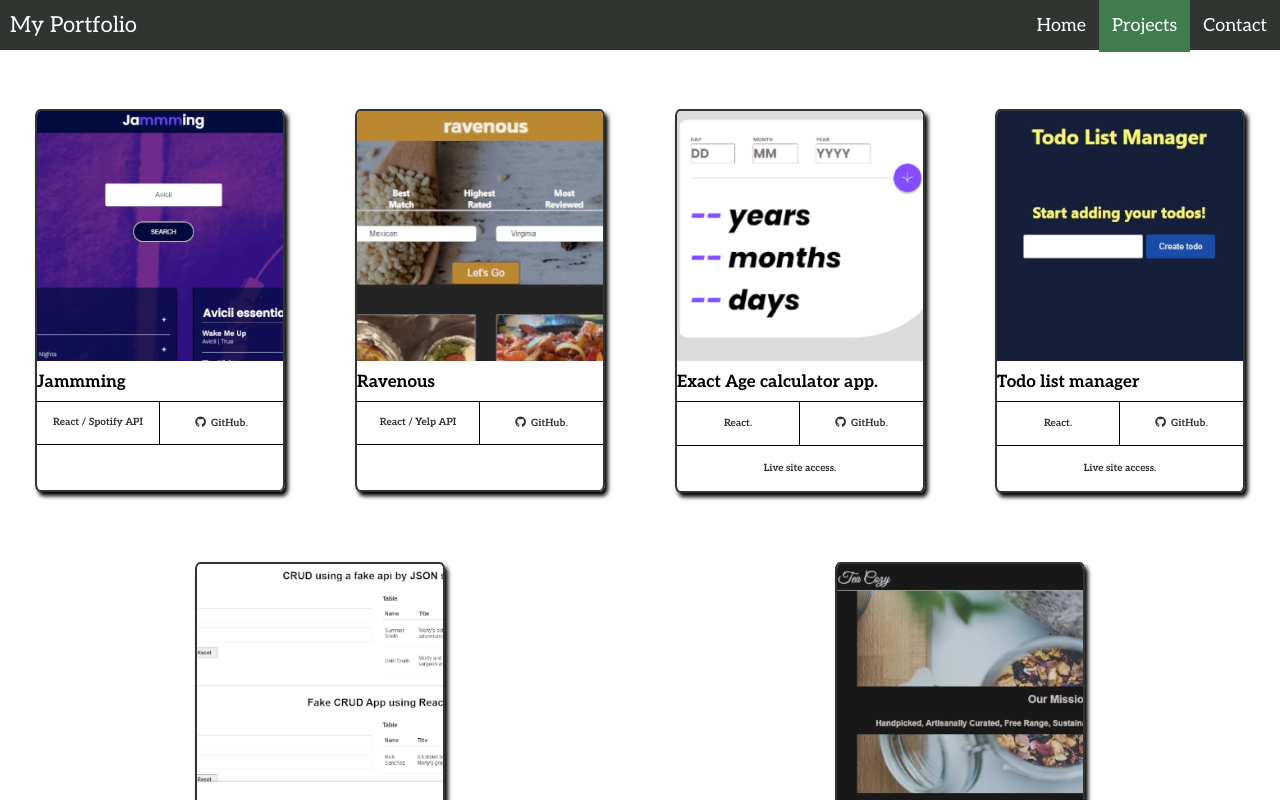
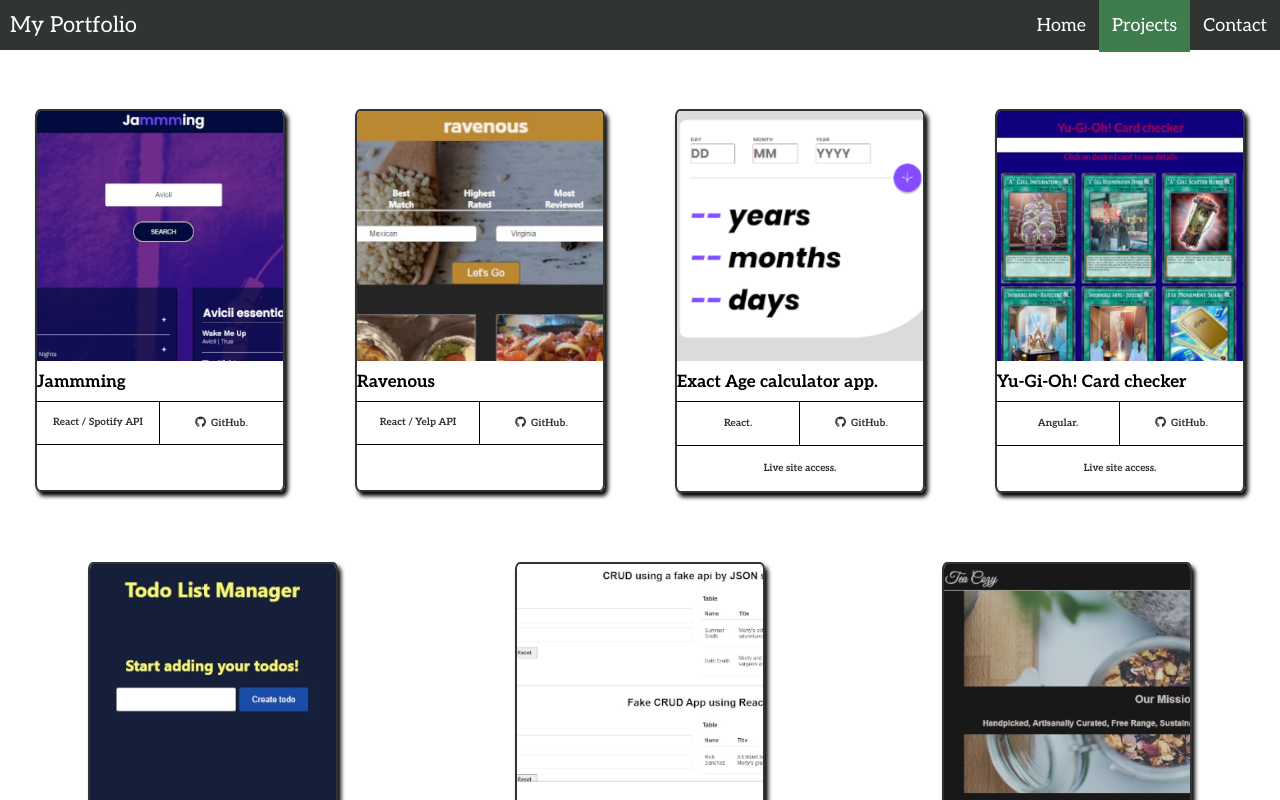
Before and after one commit to light-roast/portfolio-react, a React (Vite) app: page /projects in a window 1280 px wide. Shown: the top 800 px of the page. Built offline with nearby package versions, Linux system fonts and the light colour scheme.

Commit message:
Add yugioh angular project

```diff
--- a/src/components/Projects/Projectcard/Projects.js
+++ b/src/components/Projects/Projectcard/Projects.js
@@ -4,6 +4,7 @@
 import file4 from '../../../assets/4.webp';
 import file5 from '../../../assets/5.webp';
 import file6 from '../../../assets/6.webp';
+import file7 from '../../../assets/7.webp'
 
 
 
@@ -31,6 +32,14 @@
         stack: 'React.',
         gitlink: 'https://github.com/light-roast/calculateageapp',
         livelink: 'https://calculate-your-real-age.netlify.app/'
+    },
+    {
+        id: 7,
+        imageurl: file7,
+        name: 'Yu-Gi-Oh! Card checker',
+        stack: 'Angular.',
+        gitlink: 'https://github.com/light-roast/proyectofinal-angular-yugioh',
+        livelink: 'https://proyectofinal-yugioh-card-checker.vercel.app/'
     },
     {
         id: 2,
```
Also changed, not shown: src/assets/7.webp (added).
